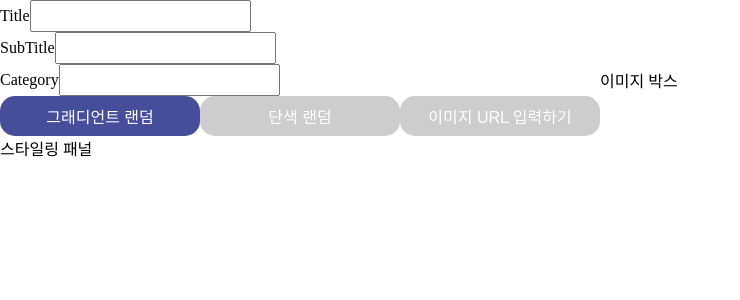
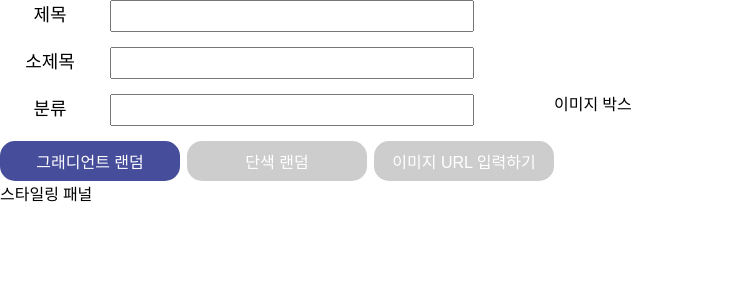
Before and after one commit to Taek2yo/Thumbnail-maker, a React app: page / in a window 1280 px wide. Shown: the top 300 px of the page, without its empty margins (0-740 px from the left). Built offline with nearby package versions, Linux system fonts and the light colour scheme; the HTML template or start-up script is replaced by a standard one.

Commit message:
style : buttons, input

```diff
--- a/src/components/molecules/ButtonPanel.jsx
+++ b/src/components/molecules/ButtonPanel.jsx
@@ -1,5 +1,6 @@
 import React, { useState } from 'react';
 import Button from '../atoms/Button';
+import * as S from '../../styles/components/ButtonStyles';
 
 export default function ButtonPanel() {
 	const [countIndex, setCountIndex] = useState(0);
@@ -14,7 +15,7 @@ export default function ButtonPanel() {
 		setCountIndex(idx);
 	};
 	return (
-		<>
+		<S.ButtonWrap>
 			{buttons.map((v, idx) => (
 				<Button
 					key={v.id}
@@ -23,6 +24,6 @@ export default function ButtonPanel() {
 					onClick={(e) => handleActiveButton(e, idx)}
 				/>
 			))}
-		</>
+		</S.ButtonWrap>
 	);
 }
--- a/src/components/molecules/InputField.jsx
+++ b/src/components/molecules/InputField.jsx
@@ -1,11 +1,12 @@
 import React from 'react';
 import Input from '../atoms/Input';
+import * as S from '../../styles/components/InputStyles';
 
 export default function InputField({ label, value, onChange }) {
 	return (
-		<div>
-			<label htmlFor={label}>{label}</label>
+		<S.LabelInputWrap>
+			<S.Label htmlFor={label}>{label}</S.Label>
 			<Input value={value} onChange={onChange} />
-		</div>
+		</S.LabelInputWrap>
 	);
 }
--- a/src/components/molecules/InputPanel.jsx
+++ b/src/components/molecules/InputPanel.jsx
@@ -28,17 +28,17 @@ export default function InputPanel() {
 	return (
 		<div>
 			<InputField
-				label="Title"
+				label="제목"
 				value={title}
 				onChange={(e) => handleTitleChange(e.target.value)}
 			/>
 			<InputField
-				label="SubTitle"
+				label="소제목"
 				value={subTitle}
 				onChange={(e) => handleSubTitleChange(e.target.value)}
 			/>
 			<InputField
-				label="Category"
+				label="분류"
 				value={category}
 				onChange={(e) => handleCategoryChange(e.target.value)}
 			/>
--- a/src/styles/components/ButtonStyles.jsx
+++ b/src/styles/components/ButtonStyles.jsx
@@ -1,7 +1,7 @@
 import styled from 'styled-components';
 
 export const ButtonStyles = styled.button`
-	width: 200px;
+	width: 180px;
 	padding: 8px;
 	border: none;
 	border-radius: 15px;
@@ -11,10 +11,15 @@ export const ButtonStyles = styled.button`
 	background-color: ${(props) => (props.$active ? '#464d9b' : '#CDCDCD')};
 	color: ${(props) => (props.$active ? 'white' : 'white')};
 	&:hover {
-		background-color: #464d9b;
+		background-color: #40457e;
 		transition:
 			background-color 0.2s ease,
 			opacity 0.3s ease,
 			transform 0.3s ease;
 	}
 `;
+
+export const ButtonWrap = styled.div`
+	display: flex;
+	gap: 7px;
+`;
--- a/src/styles/components/InputStyles.jsx
+++ b/src/styles/components/InputStyles.jsx
@@ -1,6 +1,22 @@
 import styled from 'styled-components';
+import { flexCenter } from '../global/Mixins';
 
 export const InputStyle = styled.input`
 	padding: 5px;
 	font-size: 16px;
+	margin-left: 10px;
+	width: 350px;
 `;
+
+export const LabelInputWrap = styled.div`
+	${flexCenter};
+	margin-bottom: 15px;
+`;
+
+export const Label = styled.label`
+	font-size: 18px;
+	margin-bottom: 5px;
+	width: 100px;
+	display: inline-block;
+	text-align: center;
+`;
```
